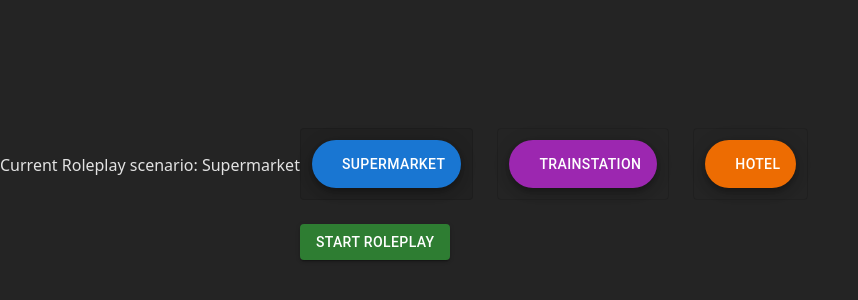
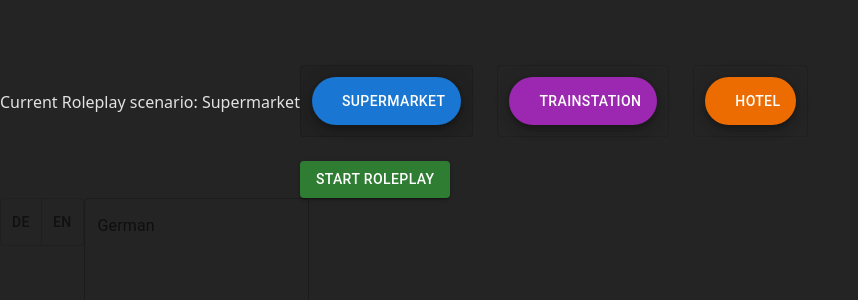
Before and after one commit to solisedwin/Language-Learner-Assistant, a React (Vite) app in the folder Language-Learner-Assistant/: page / in a window 1280 px wide. Shown: the part 206-506 px from the top of the page, without its empty margins (0-858 px from the left). Built offline with nearby package versions, Linux system fonts and the light colour scheme; some icons are missing.

Commit message:
Added translation component to display the german text. Is a child comp to the ScenarioSelector component. The Transaltion comp will use the Translation service to translate the german text to english ( still need to implement the later)

```diff
--- a/Language-Learner-Assistant/src/App.tsx
+++ b/Language-Learner-Assistant/src/App.tsx
@@ -1,8 +1,11 @@
-import ScenarioSelector from './ScenarioSelector';
+
+import  Roleplay  from "./RolePlay"
 
 function App() {
   return (
-    <ScenarioSelector />
+    <>
+      <Roleplay />
+    </>
   )
 }
 export default App
--- /dev/null
+++ b/Language-Learner-Assistant/src/RolePlay.tsx
@@ -0,0 +1,11 @@
+import ScenarioSelector from "./ScenarioSelector";
+
+function RolePlay() {
+    return (
+        <>
+            <ScenarioSelector />
+        </>
+    )
+}
+
+export default RolePlay;
--- a/Language-Learner-Assistant/src/ScenarioSelector.tsx
+++ b/Language-Learner-Assistant/src/ScenarioSelector.tsx
@@ -12,6 +12,7 @@ import {request} from './AxiosUtil';
 import Card from '@mui/material/Card';
 import CardMedia from '@mui/material/CardMedia';
 import type { OverridableComponent } from '@mui/material/OverridableComponent';
+import Translation from './Translation.tsx';
 
 type MuiIconComponent = OverridableComponent<SvgIconTypeMap<{}, "svg">>;
 
@@ -24,6 +25,7 @@ type RoleplayScenarioButtons = {
 function ScenarioSelector() {
     const [roleplayScenario, setRoleplayScenario] = useState<RoleplayScenario>('Supermarket');
     const [showAudioPlayer, setShowAudioPlayer] = useState(false);
+    const [germanText, setGermanText] = useState('');
     const [audioSource, setAudioSource] = useState('');
 
     const roleplayScenarioOptions : RoleplayScenarioButtons[]  = [
@@ -53,6 +55,8 @@ function ScenarioSelector() {
             },
         }).then(response => {
             if('data' in response) {
+                const AIResponseText = response.data.text ?? '';
+                setGermanText(AIResponseText);
                 setAudioSource(response.data.audioURLSrc);
                 setShowAudioPlayer(true);
             }
@@ -112,6 +116,10 @@ function ScenarioSelector() {
                     </CardMedia>
                 </Card>
         }
+
+
+            <Translation germanText={germanText} />
+
         </div>
     );
 }
--- a/Language-Learner-Assistant/src/Translation.tsx
+++ b/Language-Learner-Assistant/src/Translation.tsx
@@ -1,25 +1,66 @@
+import { useEffect, useState } from 'react';
+import TextField from '@mui/material/TextField';
+import ToggleButton from '@mui/material/ToggleButton';
+import ToggleButtonGroup from '@mui/material/ToggleButtonGroup';
 
-import Card from '@mui/material/Card';
-import CardContent from '@mui/material/CardContent';
-import Typography from '@mui/material/Typography';
-import { useState } from 'react';
+function Translation( { germanText } : { germanText:string } ) {
+    const [isOnGermanTranslation, setIsOnGermanTranslation] = useState(true);
+    const [englishText, setEnglishText] = useState('');
 
-function Translation({germanText} : {germanText: string}) {
+    useEffect(() => {
+        if(!(germanText)){
+            // Error message (how should we handle it ?)
+            return;
+        }
 
-    const [text, setText] = useState(germanText);
+        // Translate from German to English
+    //    const englishTranslation = translateToEnglish(germanText);
+     //   setEnglishText(englishText);
+
+    },[]);
+
+    const handleTranslationChange = () => {
+        console.log('Changing translation button');
+        setIsOnGermanTranslation(currentLanguage => !currentLanguage);
+    };
 
     return (
-        <Card>
-            <CardContent>
-            <Typography variant="body2">
-                {germanText}
-            </Typography>
-            </CardContent>
-        </Card>
+        <div>
+            <ToggleButtonGroup
+                    value={isOnGermanTranslation}
+                    exclusive
+                    onChange={handleTranslationChange}
+                    aria-label="TranslationButtons"
+            >
+                <ToggleButton
+                    value="german"
+                    color='primary'
+                >
+                    DE
+                </ToggleButton>
+                <ToggleButton
+                    value="english"
+                    color="secondary"
+                >
+                    EN
+                </ToggleButton>
+            </ToggleButtonGroup>
 
 
+            <TextField
+                id="translation-box"
+                label={isOnGermanTranslation ? 'German' : 'English'}
+                multiline
+                rows={4}
+                value={isOnGermanTranslation ? germanText : englishText}
+                slotProps={{
+                    input: {
+                        readOnly: true,
+                    },
+            }}
+            />
+        </div>
     )
-
 }
 
 export default Translation;
```
